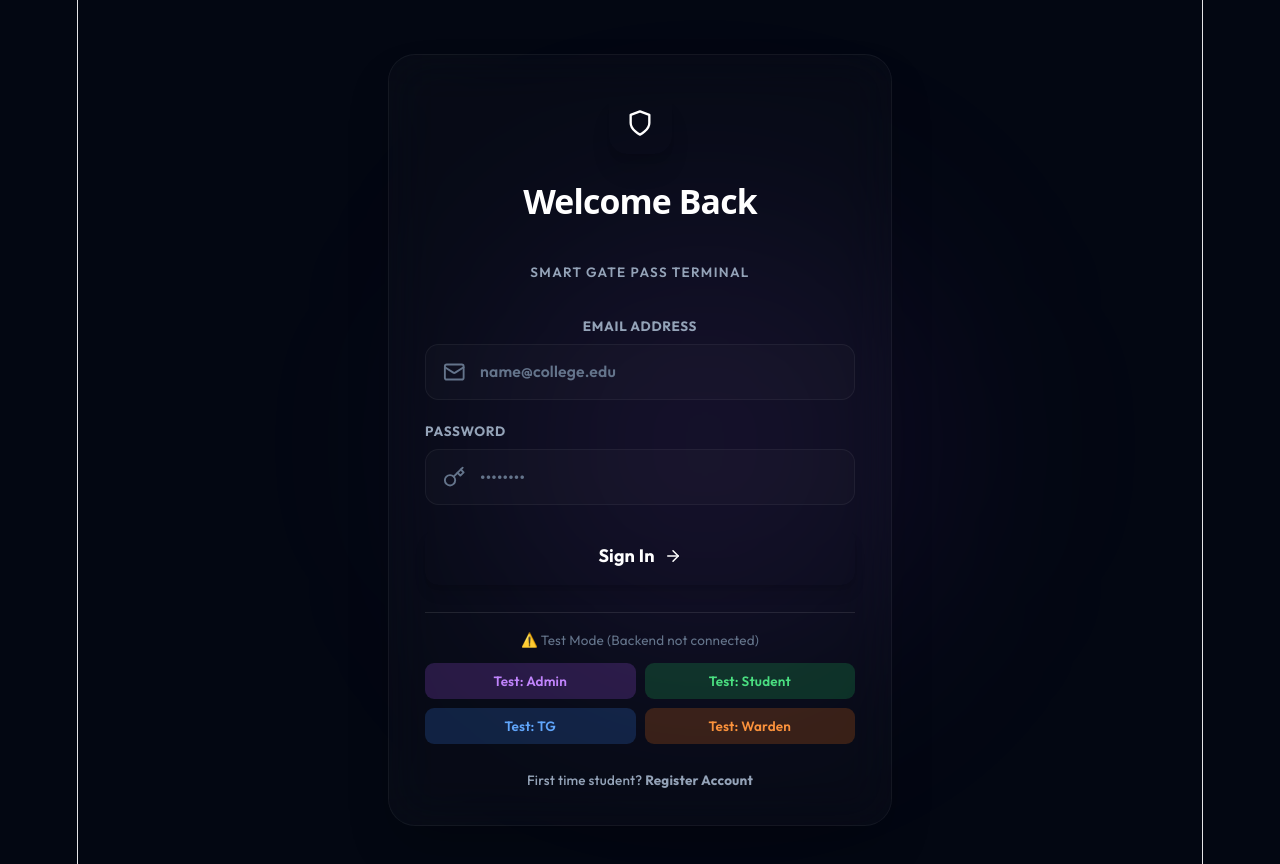
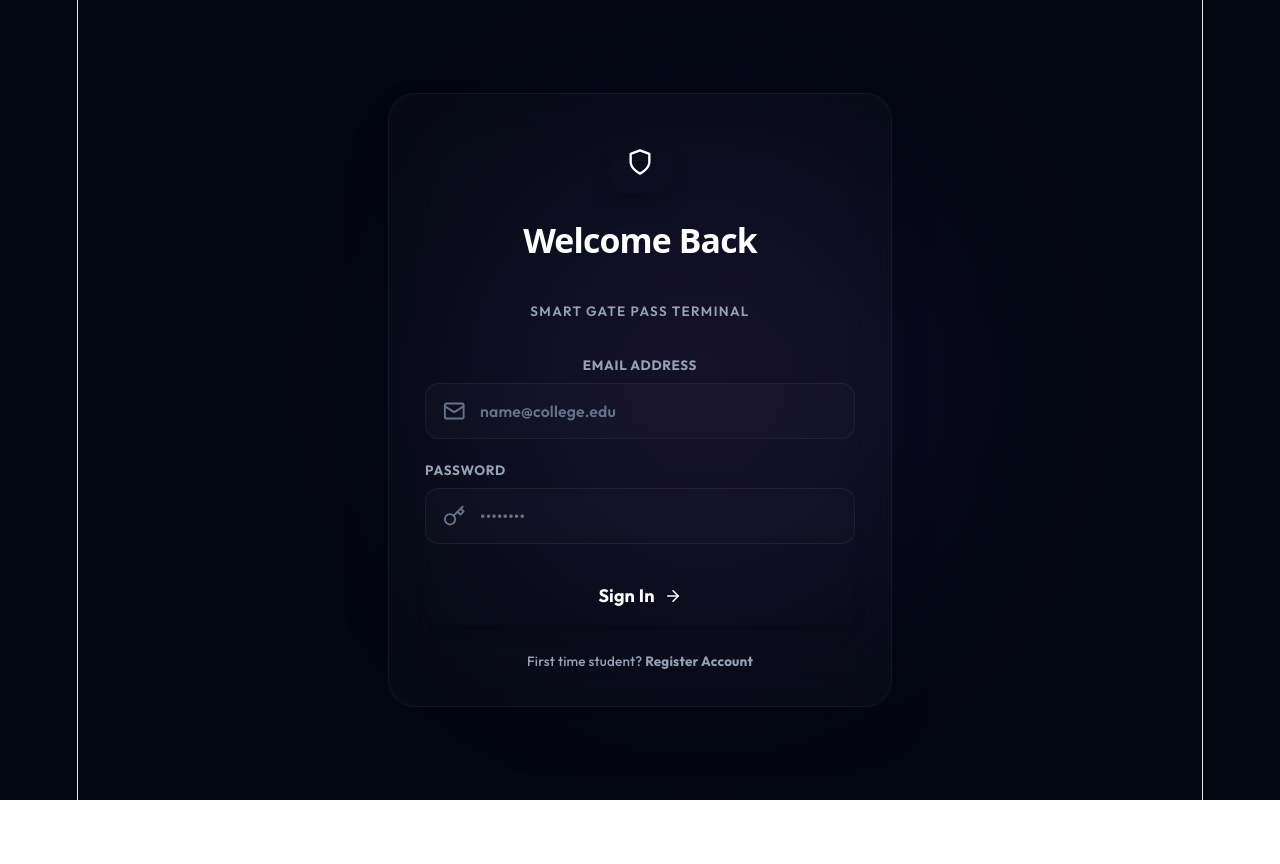
Before and after one commit to punamrpatil/hostelgatepass, a React (Vite) app in the folder frontend/my-app/: page /login in a window 1280 px wide. Shown: the top 864 px of the page. After the commit the page ends 800 px from the top, so only its background shows below. Built offline with nearby package versions, Linux system fonts and the light colour scheme; no server answers.

Commit message:
fix: connect frontend to production backend

```diff
--- a/frontend/my-app/src/pages/Login.jsx
+++ b/frontend/my-app/src/pages/Login.jsx
@@ -9,41 +9,7 @@ const Login = ({ onLoginSuccess }) => {
   const [loading, setLoading] = useState(false);
   const navigate = useNavigate();
 
-  // TEST MODE - Use these credentials for testing
-  const TEST_CREDENTIALS = {
-    admin: { email: 'admin@example.com', password: 'admin123', role: 'Admin', name: 'Admin User' },
-    student: { email: 'student@example.com', password: 'student123', role: 'Student', name: 'Test Student' },
-    tg: { email: 'tg@example.com', password: 'tg123', role: 'TG', name: 'Test TG' },
-    warden: { email: 'warden@example.com', password: 'warden123', role: 'Warden', name: 'Test Warden' }
-  };
-
-  const handleTestLogin = (userType) => {
-    const creds = TEST_CREDENTIALS[userType];
-    if (!creds) return;
-
-    // Create mock token and user
-    const mockToken = 'mock-jwt-token-for-testing-' + Date.now();
-    const userData = {
-      _id: `test_${userType}_${Date.now()}`,
-      id: `test_${userType}_${Date.now()}`,
-      name: creds.name,
-      email: creds.email,
-      role: creds.role,
-      phone: '9999999999'
-    };
-
-    localStorage.setItem('token', mockToken);
-    localStorage.setItem('user', JSON.stringify(userData));
-
-    if (onLoginSuccess) onLoginSuccess();
-
-    // Redirect based on role
-    const rolePath = creds.role === 'Admin' ? '/admin' :
-                    creds.role === 'Student' ? '/student' :
-                    creds.role === 'TG' ? '/tg' :
-                    creds.role === 'Warden' ? '/warden' : '/';
-    navigate(rolePath);
-  };
+  const API_URL = import.meta.env.VITE_API_URL || 'http://localhost:5000';
 
   const handleSubmit = async (e) => {
     e.preventDefault();
@@ -56,8 +22,7 @@ const Login = ({ onLoginSuccess }) => {
     setError('');
 
     try {
-      // Try to connect to backend
-      const response = await fetch('http://localhost:5000/api/auth/login', {
+      const response = await fetch(`${API_URL}/api/auth/login`, {
         method: 'POST',
         headers: {
           'Content-Type': 'application/json',
@@ -97,9 +62,8 @@ const Login = ({ onLoginSuccess }) => {
 
     } catch (err) {
       console.error('Login error:', err);
-
       if (err.message.includes('Failed to fetch') || err.message.includes('NetworkError')) {
-        setError('Cannot connect to backend server. Please ensure backend is running on port 5000. Use Test Login buttons below for development.');
+        setError('Cannot connect to server. Please try again later.');
       } else {
         setError(err.message || 'Login failed. Invalid credentials.');
       }
@@ -170,41 +134,6 @@ const Login = ({ onLoginSuccess }) => {
           </button>
         </form>
 
-        {/* TEST LOGIN BUTTONS - For development only */}
-        <div className="pt-4 mt-6 border-t border-white/10">
-          <p className="mb-3 text-xs text-center text-slate-500">⚠️ Test Mode (Backend not connected)</p>
-          <div className="grid grid-cols-2 gap-2">
-            <button
-              type="button"
-              onClick={() => handleTestLogin('admin')}
-              className="px-3 py-2 text-xs font-semibold text-purple-400 transition-colors rounded-lg bg-purple-500/20 hover:bg-purple-500/30"
-            >
-              Test: Admin
-            </button>
-            <button
-              type="button"
-              onClick={() => handleTestLogin('student')}
-              className="px-3 py-2 text-xs font-semibold text-green-400 transition-colors rounded-lg bg-green-500/20 hover:bg-green-500/30"
-            >
-              Test: Student
-            </button>
-            <button
-              type="button"
-              onClick={() => handleTestLogin('tg')}
-              className="px-3 py-2 text-xs font-semibold text-blue-400 transition-colors rounded-lg bg-blue-500/20 hover:bg-blue-500/30"
-            >
-              Test: TG
-            </button>
-            <button
-              type="button"
-              onClick={() => handleTestLogin('warden')}
-              className="px-3 py-2 text-xs font-semibold text-orange-400 transition-colors rounded-lg bg-orange-500/20 hover:bg-orange-500/30"
-            >
-              Test: Warden
-            </button>
-          </div>
-        </div>
-
         <div className="mt-6 text-xs font-medium text-center text-slate-400">
           First time student?{' '}
           <Link to="/register" className="font-bold transition-colors text-brand-400 hover:text-brand-300">
```
Also changed, not shown: 1 other file (tests, documents, lock files or other folders).
